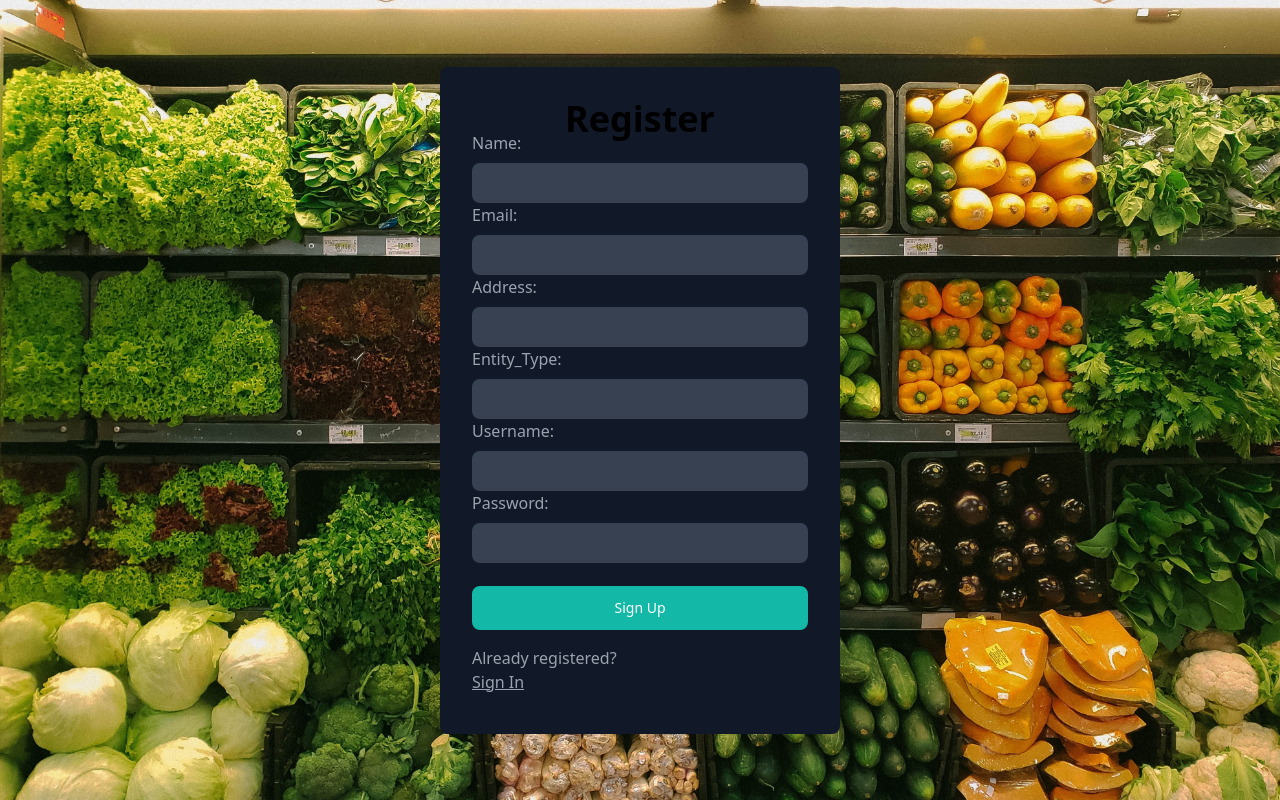
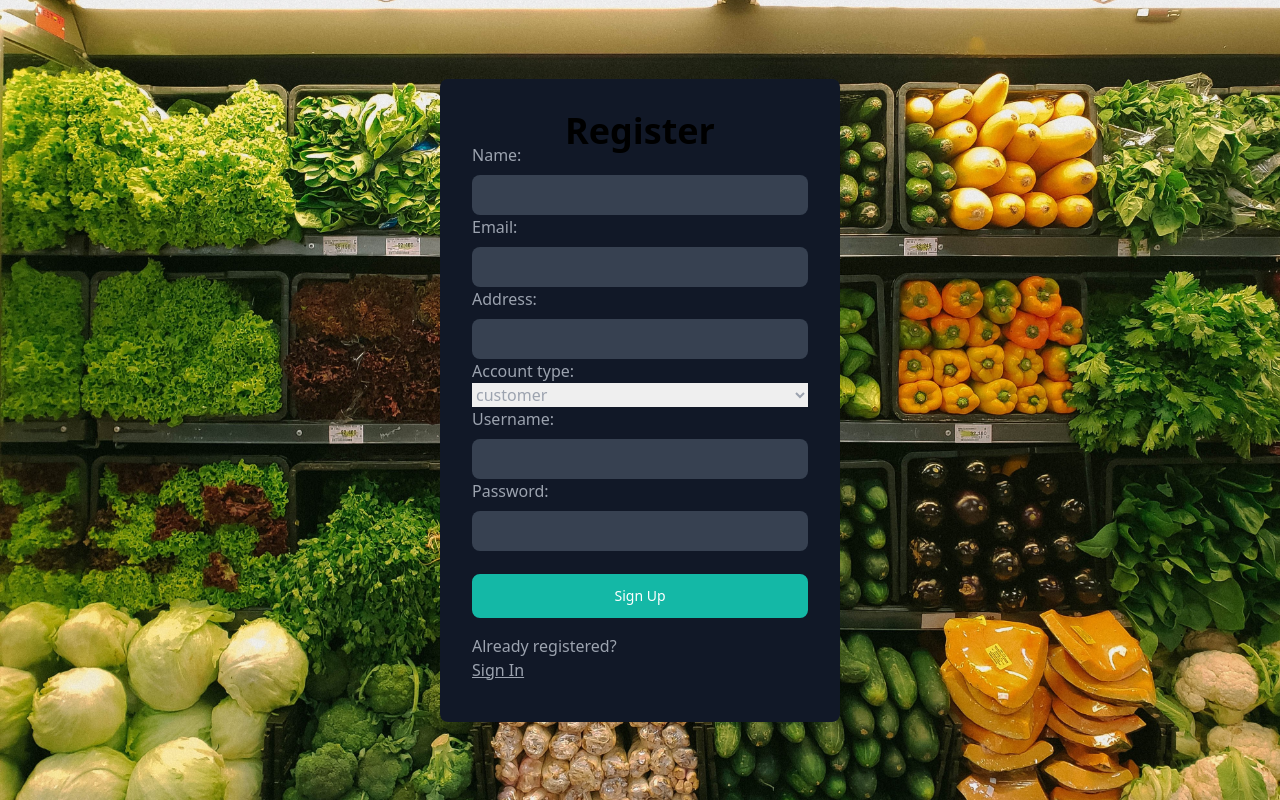
Before and after one commit to lordlabakdas/groceror-ui, a React (Vite) app in the folder groceror-frontend/: page / in a window 1280 px wide. Built offline with nearby package versions, Linux system fonts and the light colour scheme.

Commit message:
use dropdown for account types; update README

```diff
--- a/groceror-frontend/src/components/RegisterForm.tsx
+++ b/groceror-frontend/src/components/RegisterForm.tsx
@@ -1,5 +1,5 @@
 import axios from "axios";
-import { useState } from "react";
+import { SetStateAction, useState } from "react";
 
 
 function RegisterForm({ setCount }: { setCount: any }) {
@@ -8,7 +8,7 @@ function RegisterForm({ setCount }: { setCount: any }) {
         name: string
         email: string
         address: string
-        entity_type: string
+        account_type: string
         username: string
         password: string
     }
@@ -17,7 +17,7 @@ function RegisterForm({ setCount }: { setCount: any }) {
         name: "",
         email: "",
         address: "",
-        entity_type: "",
+        account_type: "",
         username: "",
         password: ""
     }
@@ -25,7 +25,7 @@ function RegisterForm({ setCount }: { setCount: any }) {
     const [name, setName] = useState<string>(initialState.name)
     const [email, setEmail] = useState<string>(initialState.email)
     const [address, setAddress] = useState<string>(initialState.address)
-    const [entity_type, setEntity_Type] = useState<string>(initialState.entity_type)
+    const [Account, setAccount_type] = useState("")
     const [username, setUserName] = useState<string>(initialState.username)
     const [password, setPassword] = useState<string>(initialState.password)
     const [user, setUser] = useState<User>(initialState)
@@ -33,6 +33,14 @@ function RegisterForm({ setCount }: { setCount: any }) {
     const handleInput = (event: HTMLInputElement) => {
         setUser({ ...user, [event.id]: event.value })
     }
+
+    const account_types = ["customer", "store owner"];
+
+    const handleOptionChange = (event: { target: { value: SetStateAction<string>; }; }) => {
+        setAccount_type(event.target.value);
+      };
+
+
 
     const handleSubmit = async (e: React.FormEvent<HTMLFormElement>) => {
 
@@ -72,12 +80,15 @@ function RegisterForm({ setCount }: { setCount: any }) {
                     onChange={(e) => handleInput(e.target)} />
             </div>
             <div className='flex flex-col text-gray-400 py-2'>
-                <label>Entity_Type:</label>
-                <input className='rounded-lg bg-gray-700 mt-2 p-2 \
-              focus:order-blue focus:bg-gray-800 focus:outline-none'
-                    type="text"
-                    id="entity_type"
-                    onChange={(e) => handleInput(e.target)} />
+            <label>Account type:</label>
+                <select value={Account} onChange={handleOptionChange}>
+                {account_types.map((option) => (
+                <option key={option} value={option}>
+                {option}
+            </option>
+            ))}
+            </select>
+
             </div>
             <div className='flex flex-col text-gray-400 py-2'>
                 <label>Username:</label>
```
Also changed, not shown: 1 other file (tests, documents, lock files or other folders).
